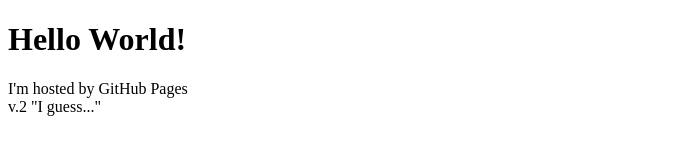
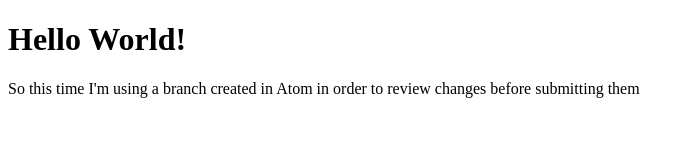
Before and after one commit to riccardoshrives/hello-world, a plain HTML site: page index.html in a window 1280 px wide. Shown: the whole page, without its empty margins (0-695 px from the left). Drawn offline with Linux system fonts and the light colour scheme.

Commit message:
Test Branch

```diff
--- a/index.html
+++ b/index.html
@@ -7,7 +7,8 @@
 
 <body>
   <h1>Hello World!</h1>
-	<p>I'm hosted by GitHub Pages<br>v.2  "I guess..."
+	<p>So this time I'm using a branch created in Atom in order to review changes
+    before submitting them
 	</p>
 </body>
 
```
